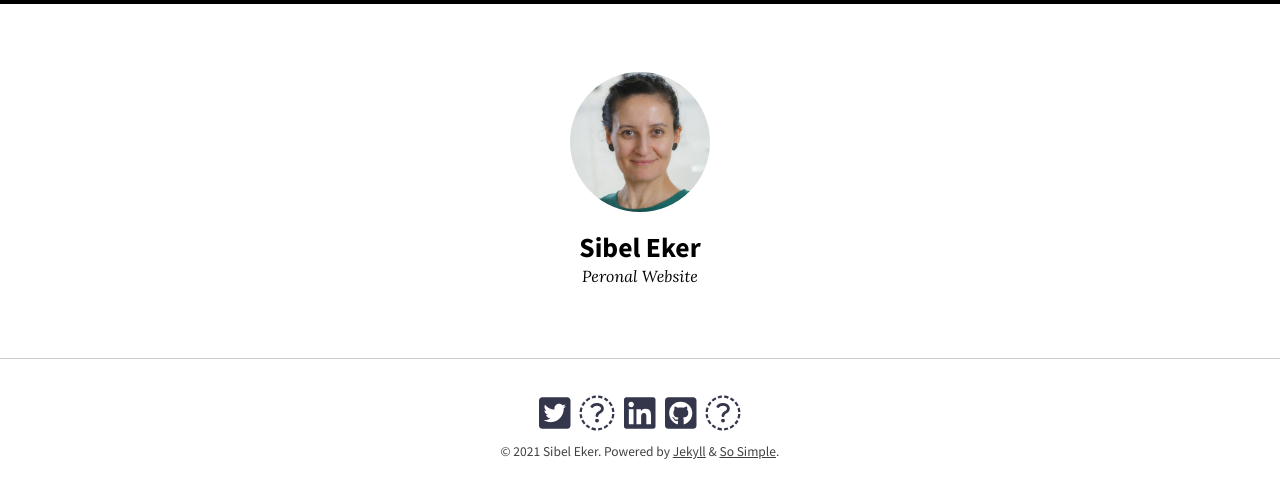
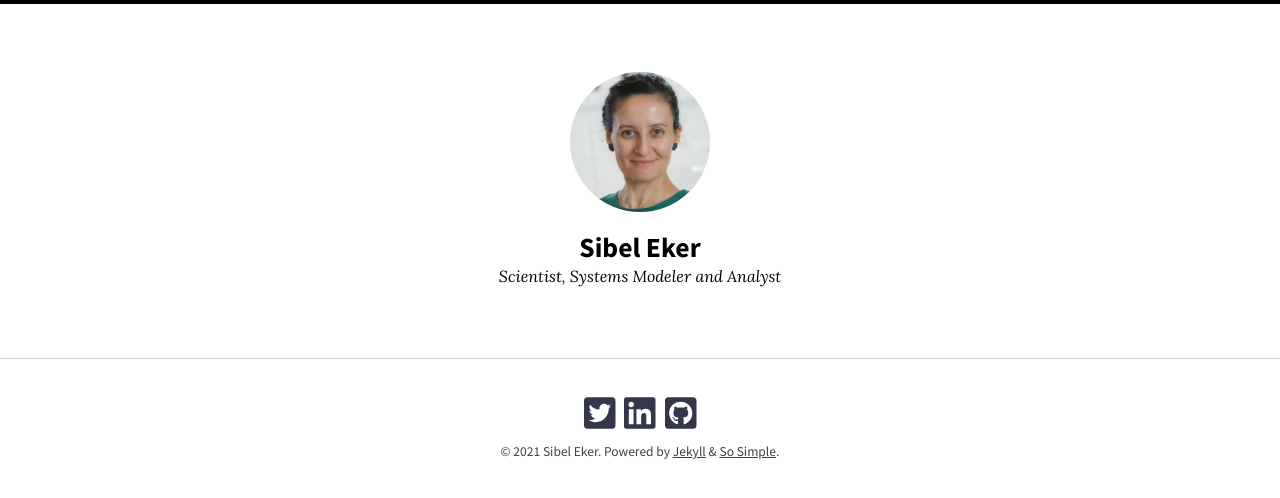
Before and after one commit to sibeleker/sibeleker.github.io, a Jekyll site: the page built from index.html, in a window 1280 px wide. Shown: the top 498 px of the page. Built offline with Jekyll 4.4.1, drawn with Linux system fonts in a browser that asks for light colours; nearby versions of some CDN libraries; the list of posts is cut into pages by our own code.

Commit message:
config with no icons

```diff
--- a/_config.yml
+++ b/_config.yml
@@ -18,8 +18,8 @@ theme: jekyll-theme-so-simple
 skin: "/assets/css/skins/default.css"
 locale: en-US
 title: "Sibel Eker"
-description: "Peronal Website"
-baseurl: "/index"# the subpath of your site, e.g. "/blog"
+description: "Scientist, Systems Modeler and Analyst"
+baseurl:  # the subpath of your site, e.g. "/blog"
 url: "https://sibeleker.github.io" # the base hostname & protocol for your site e.g. "https://mmistakes.github.io"
 logo: "/images/Eker_1.jpg" # path of site logo, e.g. "/assets/images/logo.png"
 date_format: "%B %-d, %Y"
@@ -126,15 +126,15 @@ footer_links:
   - title: Twitter
     url: https://twitter.com/sibel_eker
     icon: fab fa-twitter-square
-  - title: Google Scholar
-    url: https://scholar.google.at/citations?user=F5hvj3QAAAAJ&hl=en
-    icon: fab fa-graduation-cap
+  #- title: Google Scholar
+  #  url: https://scholar.google.at/citations?user=F5hvj3QAAAAJ&hl=en
+  #  icon: fas fa-graduation-cap
   - title: LinkedIn
     url: https://www.linkedin.com/in/sibel-eker-01b7ba1a/
     icon: fab fa-linkedin
   - title: GitHub
     url: https://github.com/sibeleker
     icon: fab fa-github-square
-  - title: ORCID
-    url: https://orcid.org/0000-0003-2264-132X
-    icon: fab fa-orcid
+  #- title: ORCID
+  #  url: https://orcid.org/0000-0003-2264-132X
+  #  icon: fab fa-orcid
```
